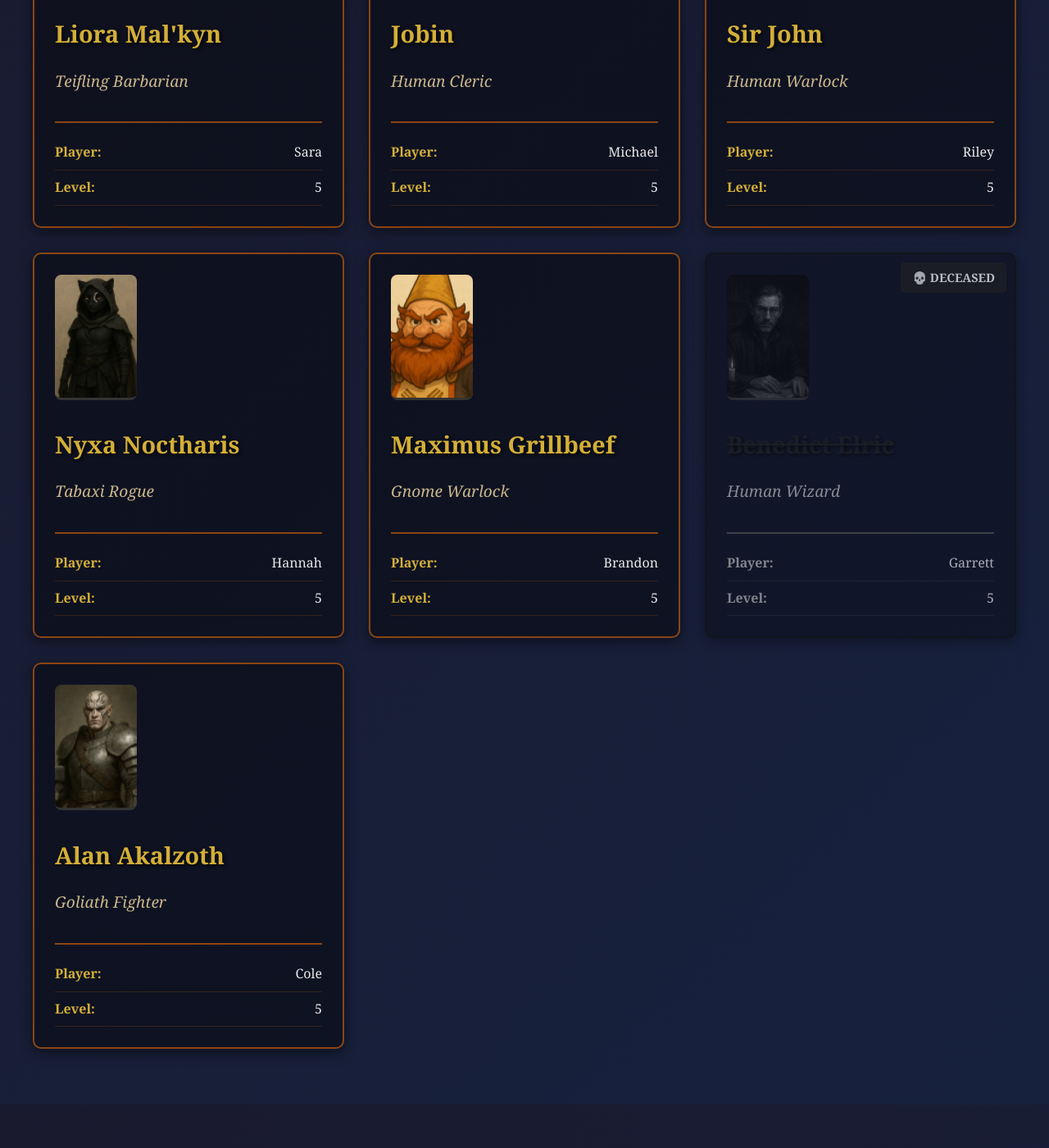
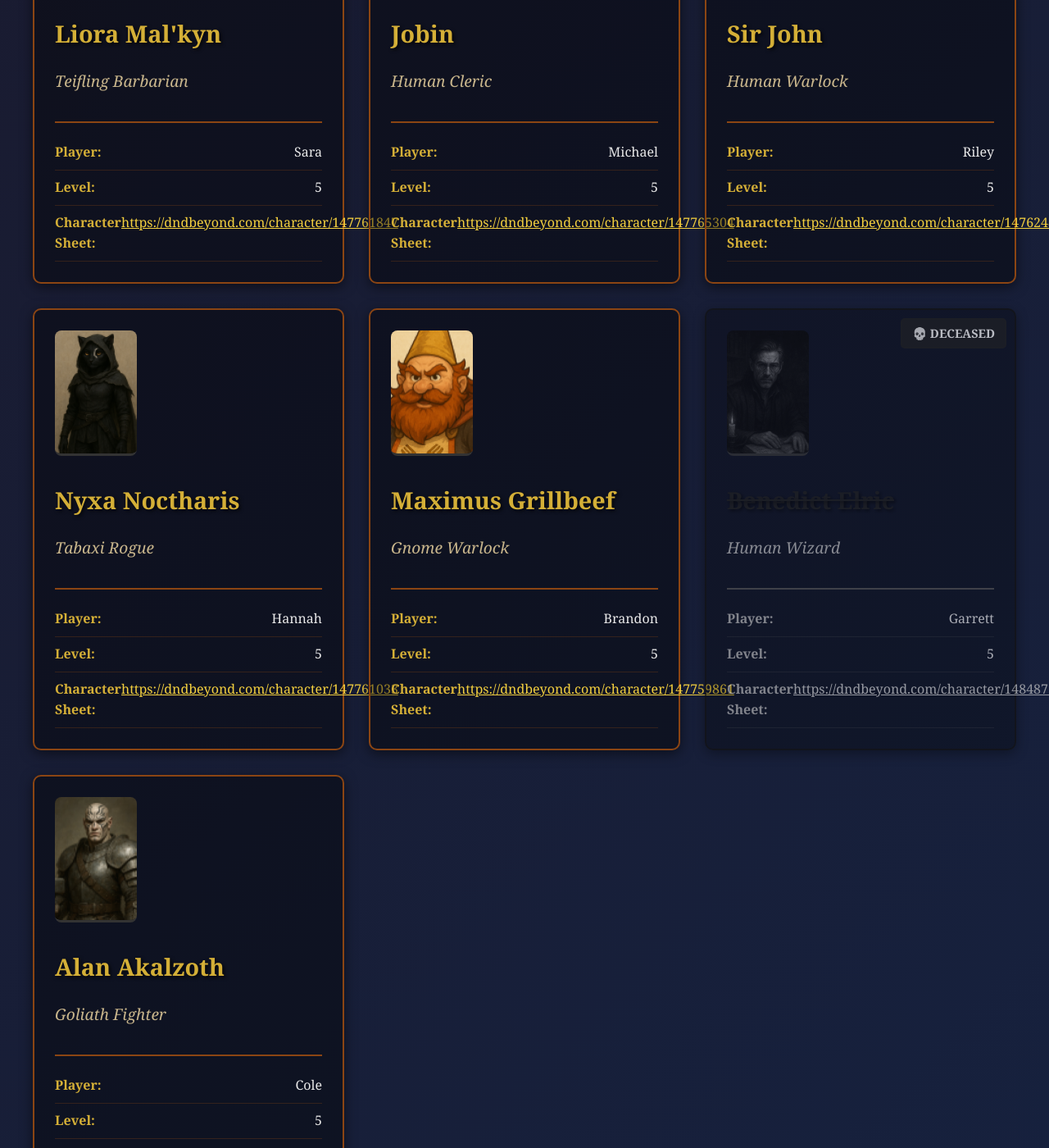
Before and after one commit to dociusbach/scarsofthelastwar, a Jekyll site: the page built from characters.markdown, in a window 1280 px wide and 1400 px high, scrolled down 707 px. Shown: the whole window at 82% size. Built offline with Jekyll 4.4.1, drawn with Linux system fonts in a browser that asks for light colours; our own code applies the rules of GitHub Pages for plain Markdown files; before the commit the page ends 2054 px from its top, so only the background shows below that; some of the changed text lies outside the part shown.

Commit message:
Update HTMl to include href for player_code

```diff
--- a/characters.markdown
+++ b/characters.markdown
@@ -258,10 +258,10 @@ permalink: {{ site.baseurl }}/characters/
                     <span class="info-value">{{ character.level }}</span>
                 </div>
 {% endif %}
-{% if character.id %}
+{% if character.player_code %}
                 <div class="info-row">
                     <span class="info-label">Character Sheet:</span>
-                    <a href="https://dndbeyond.com/character/{{ character.player_code }}">{{ character.player_code }}</a>
+                    <a href="https://dndbeyond.com/character/{{ character.player_code }}">https://dndbeyond.com/character/{{ character.player_code }}</a>
                 </div>
 {% endif %}
 {% if character.background %}
```
